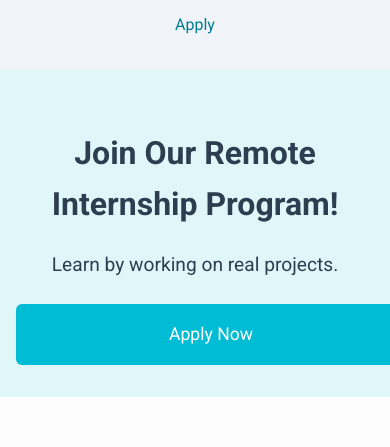
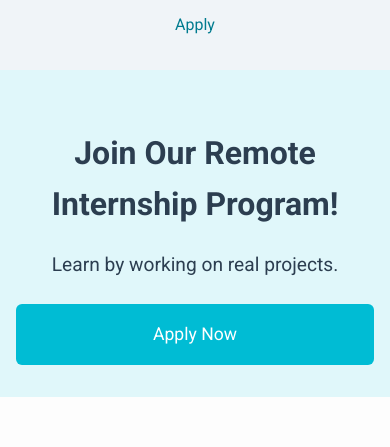
Before and after one commit to student-Alizaa/landing-page, a plain HTML site: page index.html in a window 390 px wide. Shown: the part 211-658 px from the top of the page. Drawn offline with Linux system fonts and the light colour scheme.

Commit message:
Update style.css

```diff
--- a/style.css
+++ b/style.css
@@ -1,3 +1,7 @@
+*, *::before, *::after {
+  box-sizing: border-box;
+}
+
 body {
   font-family: 'Roboto', sans-serif;
   margin: 0;
@@ -33,6 +37,7 @@ nav a {
   padding: 2rem 1rem;
   text-align: center;
   background-color: #e0f7fa;
+  overflow-x: hidden;
 }
 
 .hero h2 {
@@ -54,6 +59,7 @@ nav a {
   text-decoration: none;
   border-radius: 6px;
   transition: background-color 0.3s;
+  max-width: 100%;
 }
 
 .btn:hover {
@@ -89,6 +95,7 @@ nav a {
   min-width: 200px;
   font-weight: 600;
 }
+
 footer {
   background-color: #f0f4f8;
   padding: 1rem;
@@ -96,12 +103,13 @@ footer {
   font-size: 0.9rem;
 }
 
-
 @media (max-width: 600px) {
   .btn {
     width: 100%;
     padding: 1rem;
     font-size: 1.1rem;
+    max-width: 100%;
+    box-sizing: border-box;
   }
 
   nav a {
```
